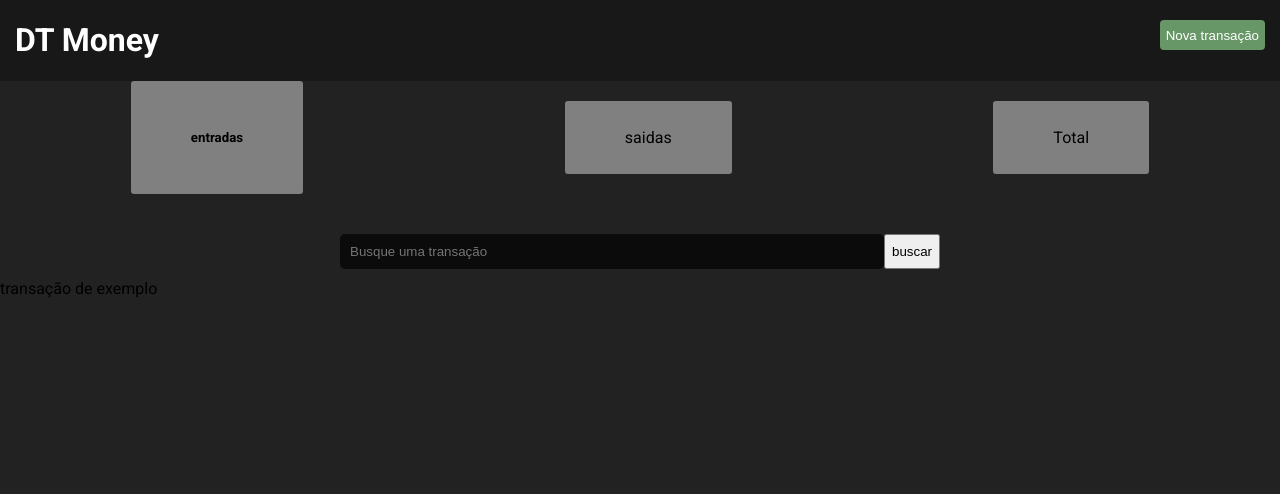
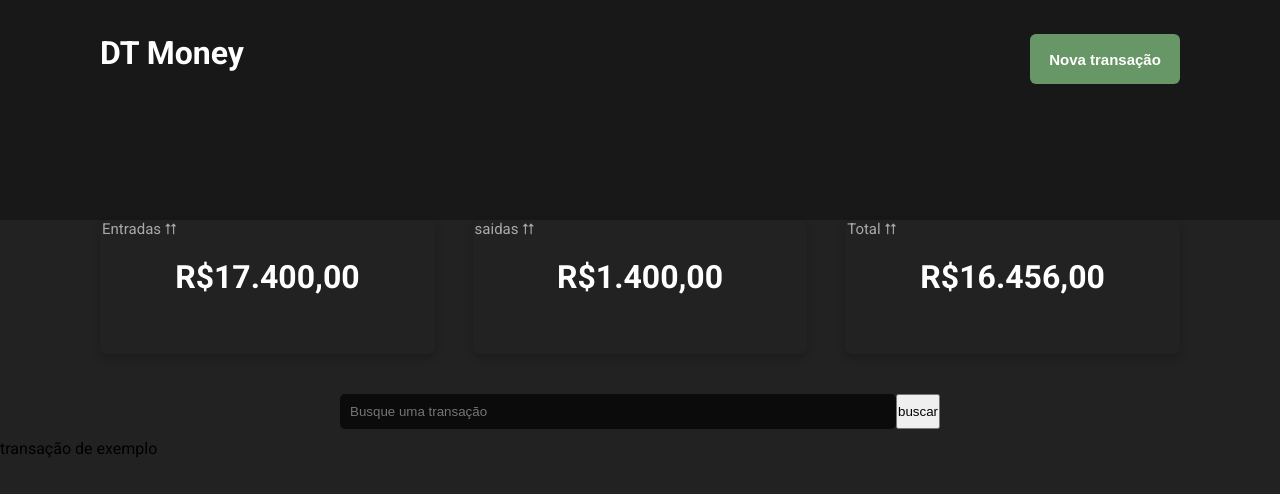
Before and after one commit to iTzGustavoRocha/projeto-dtmoney, a React (Vite) app: page / in a window 1280 px wide. Shown: the top 494 px of the page. Built offline with nearby package versions, Linux system fonts and the light colour scheme.

Commit message:
header concluido

```diff
--- a/src/DTMoney.css
+++ b/src/DTMoney.css
@@ -2,11 +2,13 @@
 body{
     background: rgb(34, 34, 34);
     font-family: 'Roboto', sans-serif;
-    margin: 0;
+
+
 }
 
 *{
-
+    margin: 0;
+    padding: 0;
     box-sizing: border-box;
 }
 
@@ -18,43 +20,126 @@ body{
 div.header{
     display: flex;
     background: rgb(25, 24, 24);
+    height: 220px;
 
 }
 
 h1.DTMoney{
     flex: 20px;
     color: rgb(255, 255, 255);
-    margin-left: 15px;
+    margin-left: 100px;
+    margin-top: 34px;
 }
 
-button.BotaoNovaTransacao{
+.BotaoNovaTransacao{
     color: white;
     background: rgb(103, 150, 103);
-    height: 30px;
-    margin-top: 20px;
-    border-radius: 4px;
+    height: 50px;
+    width: 150px;
+    margin-top: 34px;
+    margin-bottom: 34px;
+    padding: 24p;
+    border-radius: 6px;
     border-style: none;
-    margin-right: 15px;
+    margin-right: 100px;
+    font-weight: 600;
+    font-size: 15px;
+    display: flex;
+    justify-content: center;
+    align-items:center ;
+
 
 }
 
-div.movimentacoes{
+.movimentacoes{
     display: flex;
-    margin: auto;
+    justify-content: space-between;
+    margin-left: 100px;
+    margin-right: 100px;
 
 
 
 }
-div.movimentacoes div{
-
-    border-radius: 3px;
-    padding: 27px 60px;
-    margin: auto;
-    background: gray;
 
 
+.entradas{
+    border-radius: 8px;
+    width: 31%;
+    text-align: center;
+    box-shadow: 0 4px 8px rgb(0, 0, 0, 0.2);
+    height: 134px;
 
 }
+
+
+.entradas h2{
+    font-size: 15px;
+    color: #aaa8a8;
+    margin-bottom: 20px;
+    text-align: initial;
+    margin-left: 2px;
+    font-weight: 400;
+
+}
+
+.entradas p{
+    font-size: 2rem;
+    font-weight: bold;
+    color: #ffffff;
+
+}
+
+.saidas{
+    border-radius: 8px;
+    width: 31%;
+    text-align: center;
+    box-shadow: 0 4px 8px rgb(0, 0, 0, 0.2);
+}
+
+
+.saidas h2{
+    font-size: 15px;
+    color: #aaa8a8;
+    margin-bottom: 20px;
+    text-align: initial;
+    margin-left: 2px;
+    font-weight: 400;
+
+}
+
+.saidas p{
+    font-size: 2rem;
+    font-weight: bold;
+    color: #ffffff;
+    margin: 0;
+}
+
+.total{
+    border-radius: 8px;
+    width: 31%;
+    text-align: center;
+    box-shadow: 0 4px 8px rgb(0, 0, 0, 0.2);
+}
+
+
+.total h2{
+    font-size: 15px;
+    color: #aaa8a8;
+    margin-bottom: 20px;
+    text-align: initial;
+    margin-left: 2px;
+    font-weight: 400;
+
+}
+
+.total p{
+    font-size: 2rem;
+    font-weight: bold;
+    color: #ffffff;
+    margin: 0;
+}
+
+
 form{
     width: 600px;
     display: flex;
--- a/src/DTMoney.jsx
+++ b/src/DTMoney.jsx
@@ -1,5 +1,6 @@
 import React from "react";
 import "./DTMoney.css";
+
 
 
 
@@ -15,17 +16,22 @@ function DTMoney(){
             <div className="movimentacoes">
                 <div className="entradas" >
 
-                    <h5 className="textEntrada">entradas </h5>
-                    <p>{}</p>
+                    <h2 className="textEntrada">Entradas &#11141; </h2>
+                    <p>R$17.400,00</p>
 
 
 
                 </div>
                 <div  className="saidas">
-                    <span className="textSaidas">saidas</span>
+                    <h2 className="textSaidas">saidas  &#11141;</h2>
+                    <p>R$1.400,00</p>
+
                 </div>
+
                 <div className="total">
-                    <span className="textTotal">Total</span>
+                    <h2 className="textTotal">Total  &#11141;</h2>
+                    <p>R$16.456,00</p>
+
                 </div>
             </div>
             <form action="">
```
